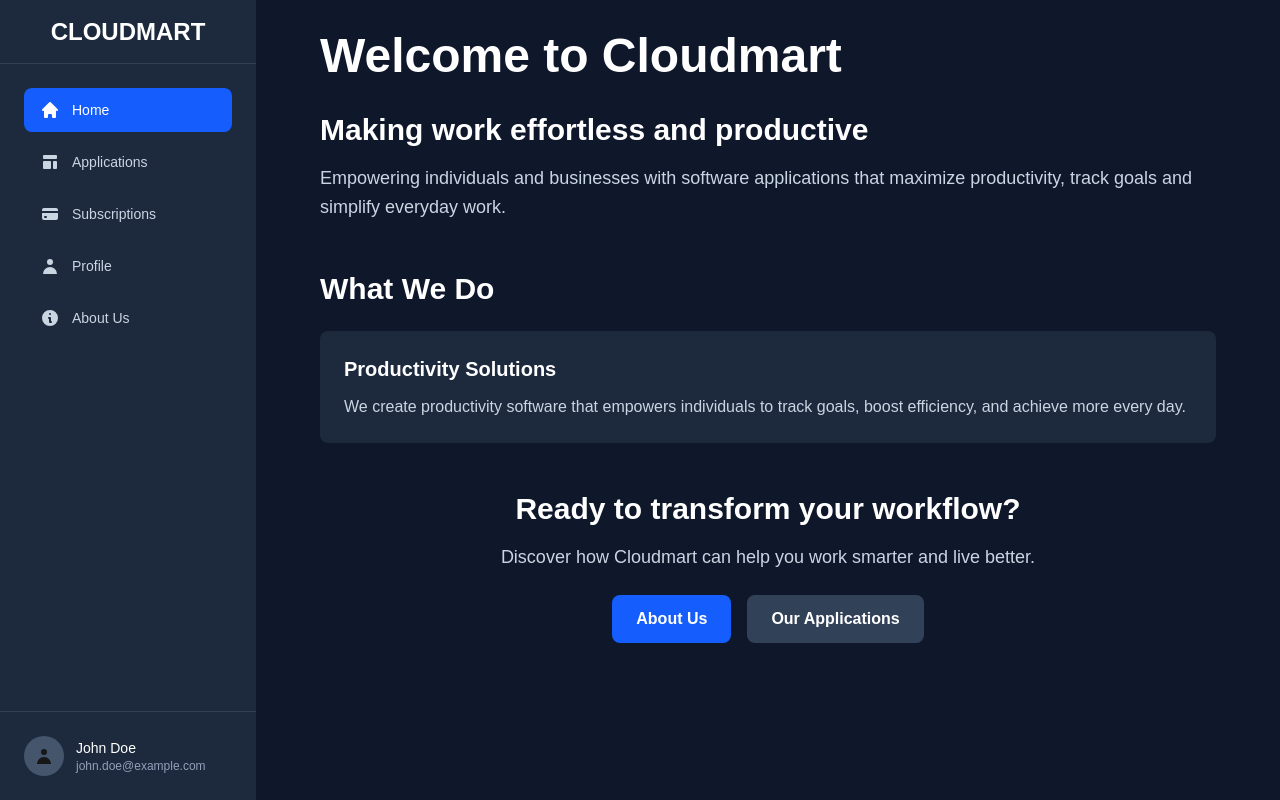
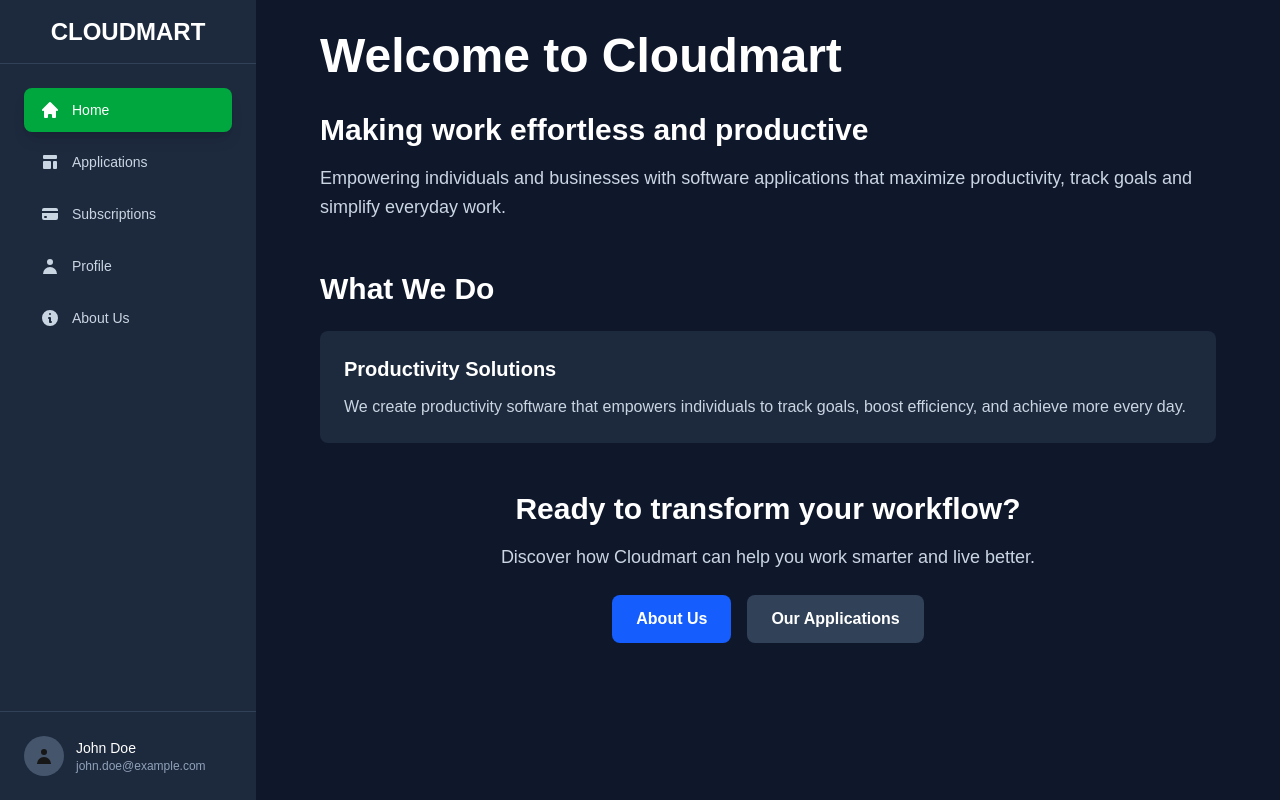
Before and after one commit to pks9862728888/cloudmart, a Next.js app in the folder frontend/: page / in a window 1280 px wide. Built offline with nearby package versions, Linux system fonts and the light colour scheme.

Commit message:
Added highlighting which nav is selected

```diff
--- a/frontend/src/components/Layout.tsx
+++ b/frontend/src/components/Layout.tsx
@@ -75,14 +75,16 @@ export default function Layout({ children }: LayoutProps) {
           <nav className="flex-1 px-6 py-6">
             <ul className="space-y-2">
               {navigation.map((item) => {
-                const isActive = pathname === item.href;
+                const splitPathName = pathname.split("/");
+                const pathNamePrefix = "/" + splitPathName[1];
+                const isActive = pathNamePrefix === item.href;
                 return (
                   <li key={item.name}>
                     <Link
                       href={item.href}
                       className={`flex items-center px-4 py-3 text-sm font-medium rounded-lg transition-colors ${
                         isActive
-                          ? 'bg-blue-600 text-white'
+                          ? 'bg-green-600 text-white shadow-lg'
                           : 'text-slate-300 hover:bg-slate-700 hover:text-white'
                       }`}
                       onClick={() => setSidebarOpen(false)}
```
